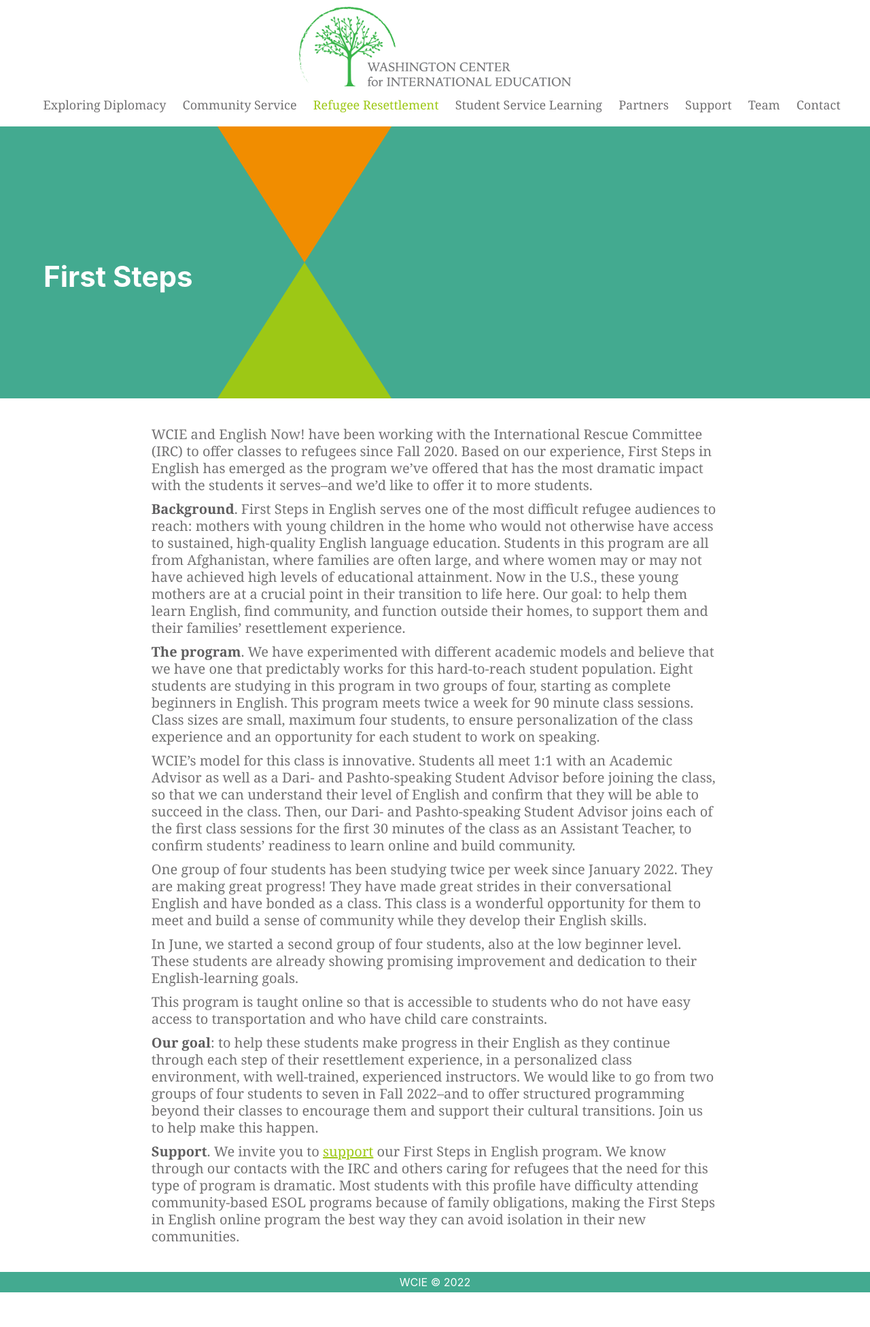
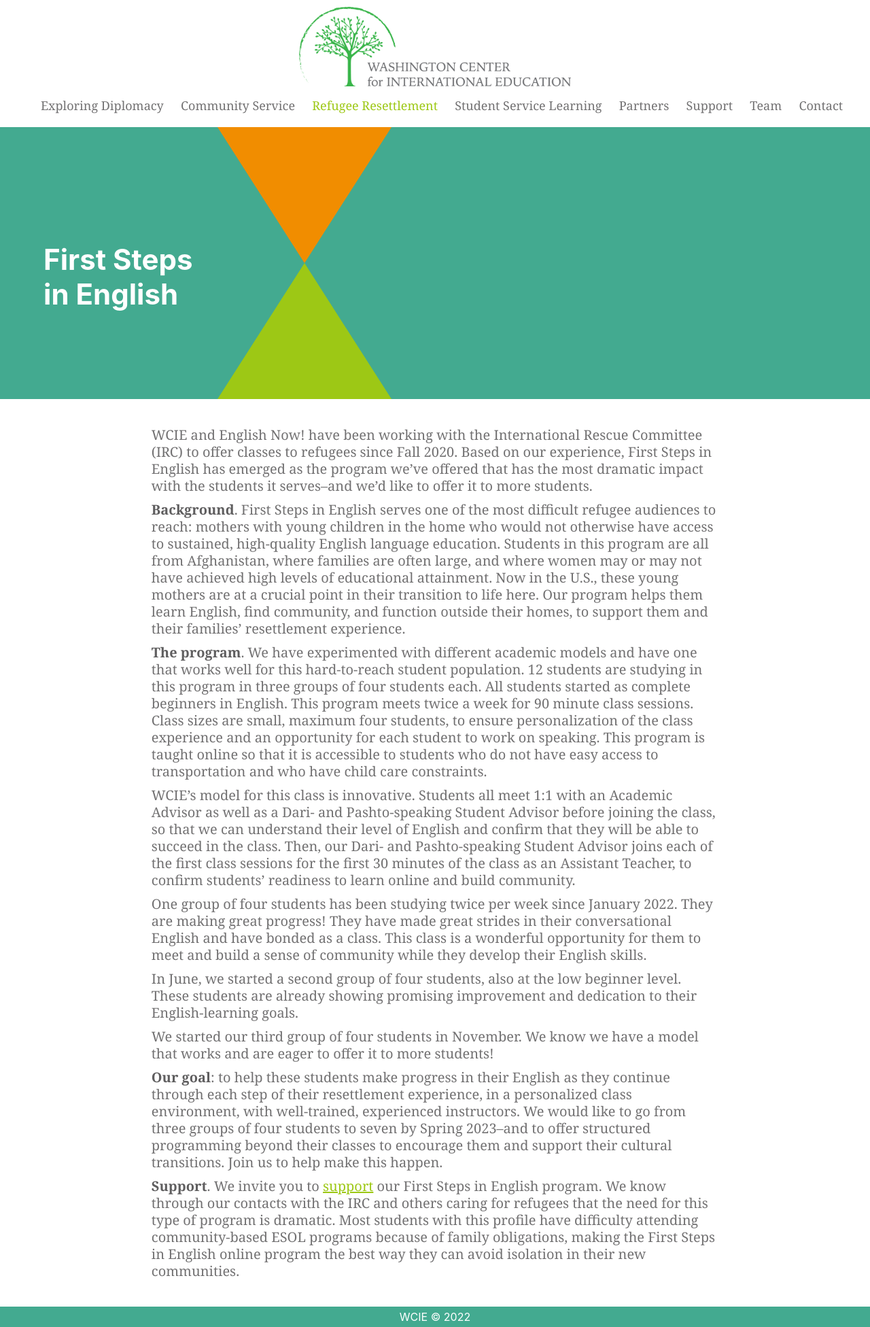
Before and after one commit to washingtoncie/washingtoncie.github.io, a Jekyll site: the page built from _pages/community-service/refugee-resettlement/esol-programs-for-refugees/first-steps.md, in a window 1280 px wide. Shown: the whole page at 68% size. Built offline with Jekyll 4.4.1, drawn with Linux system fonts in a browser that asks for light colours; before the commit the page ends 1901 px from its top, so only the background shows below that.

Commit message:
2022-12-22 update

```diff
--- a/_pages/community-service/refugee-resettlement/esol-programs-for-refugees/first-steps.md
+++ b/_pages/community-service/refugee-resettlement/esol-programs-for-refugees/first-steps.md
@@ -1,15 +1,16 @@
 ---
 layout: default
 permalink: /community-service/refugee-resettlement/esol-programs-for-refugees/first-steps
-title: First Steps
+title: First Steps in English
 ---
 <section markdown="1">
 
 WCIE and English Now! have been working with the International Rescue Committee (IRC) to offer classes to refugees since Fall 2020. Based on our experience, First Steps in English has emerged as the program we’ve offered that has the most dramatic impact with the students it serves–and we’d like to offer it to more students.
 
-**Background**. First Steps in English serves one of the most difficult refugee audiences to reach: mothers with young children in the home who would not otherwise have access to sustained, high-quality English language education. Students in this program are all from Afghanistan, where families are often large, and where women may or may not have achieved high levels of educational attainment. Now in the U.S., these young mothers are at a crucial point in their transition to life here. Our goal: to help them learn English, find community, and function outside their homes, to support them and their families’ resettlement experience.
+**Background**. First Steps in English serves one of the most difficult refugee audiences to reach: mothers with young children in the home who would not otherwise have access to sustained, high-quality English language education. Students in this program are all from Afghanistan, where families are often large, and where women may or may not have achieved high levels of educational attainment. Now in the U.S., these young mothers are at a crucial point in their transition to life here. Our program helps them learn English, find community, and function outside their homes, to support them and their families’ resettlement experience.
 
-**The program**. We have experimented with different academic models and believe that we have one that predictably works for this hard-to-reach student population. Eight students are studying in this program in two groups of four, starting as complete beginners in English. This program meets twice a week for 90 minute class sessions. Class sizes are small, maximum four students, to ensure personalization of the class experience and an opportunity for each student to work on speaking.
+**The program**. We have experimented with different academic models and have one that works well for this hard-to-reach student population. 12 students are studying in this program in three groups of four students each. All students started as complete beginners in English. This program meets twice a week for 90 minute class sessions. Class sizes are small, maximum four students, to ensure personalization of the class experience and an opportunity for each student to work on speaking. This program is taught online so that it is accessible to students who do not have easy access to transportation and who have child care constraints.
+
 
 WCIE’s model for this class is innovative. Students all meet 1:1 with an Academic Advisor as well as a Dari- and Pashto-speaking Student Advisor before joining the class, so that we can understand their level of English and confirm that they will be able to succeed in the class. Then, our Dari- and Pashto-speaking Student Advisor joins each of the first class sessions for the first 30 minutes of the class as an Assistant Teacher, to confirm students’ readiness to learn online and build community.
 
@@ -17,8 +18,8 @@
 
 In June, we started a second group of four students, also at the low beginner level. These students are already showing promising improvement and dedication to their English-learning goals.
 
-This program is taught online so that is accessible to students who do not have easy access to transportation and who have child care constraints.
+We started our third group of four students in November. We know we have a model that works and are eager to offer it to more students!
 
-**Our goal**: to help these students make progress in their English as they continue through each step of their resettlement experience, in a personalized class environment, with well-trained, experienced instructors. We would like to go from two groups of four students to seven in Fall 2022–and to offer structured programming beyond their classes to encourage them and support their cultural transitions. Join us to help make this happen.
+**Our goal**: to help these students make progress in their English as they continue through each step of their resettlement experience, in a personalized class environment, with well-trained, experienced instructors. We would like to go from three groups of four students to seven by Spring 2023–and to offer structured programming beyond their classes to encourage them and support their cultural transitions. Join us to help make this happen.
 
 **Support**. We invite you to [support](/support) our First Steps in English program. We know through our contacts with the IRC and others caring for refugees that the need for this type of program is dramatic. Most students with this profile have difficulty attending community-based ESOL programs because of family obligations, making the First Steps in English online program the best way they can avoid isolation in their new communities.
--- a/css/main.css
+++ b/css/main.css
@@ -43,7 +43,7 @@
 a {
     color: var(--tertiary);
 }
-p {
+p, ul {
     color: var(--text-color);
     line-height: 1.25;
     font-size: 20px;
```
Also changed, not shown: _pages/community-service/refugee-resettlement/esol-programs-for-refugees.md (+2 -2 lines), _pages/community-service/refugee-resettlement/esol-programs-for-refugees/iawj-judges.md (+4 -2 lines), _pages/community-service/refugee-resettlement/index.md (+9 -9 lines), _pages/community-service/walk-and-talk-against-racism.md (+1 -1 lines).
